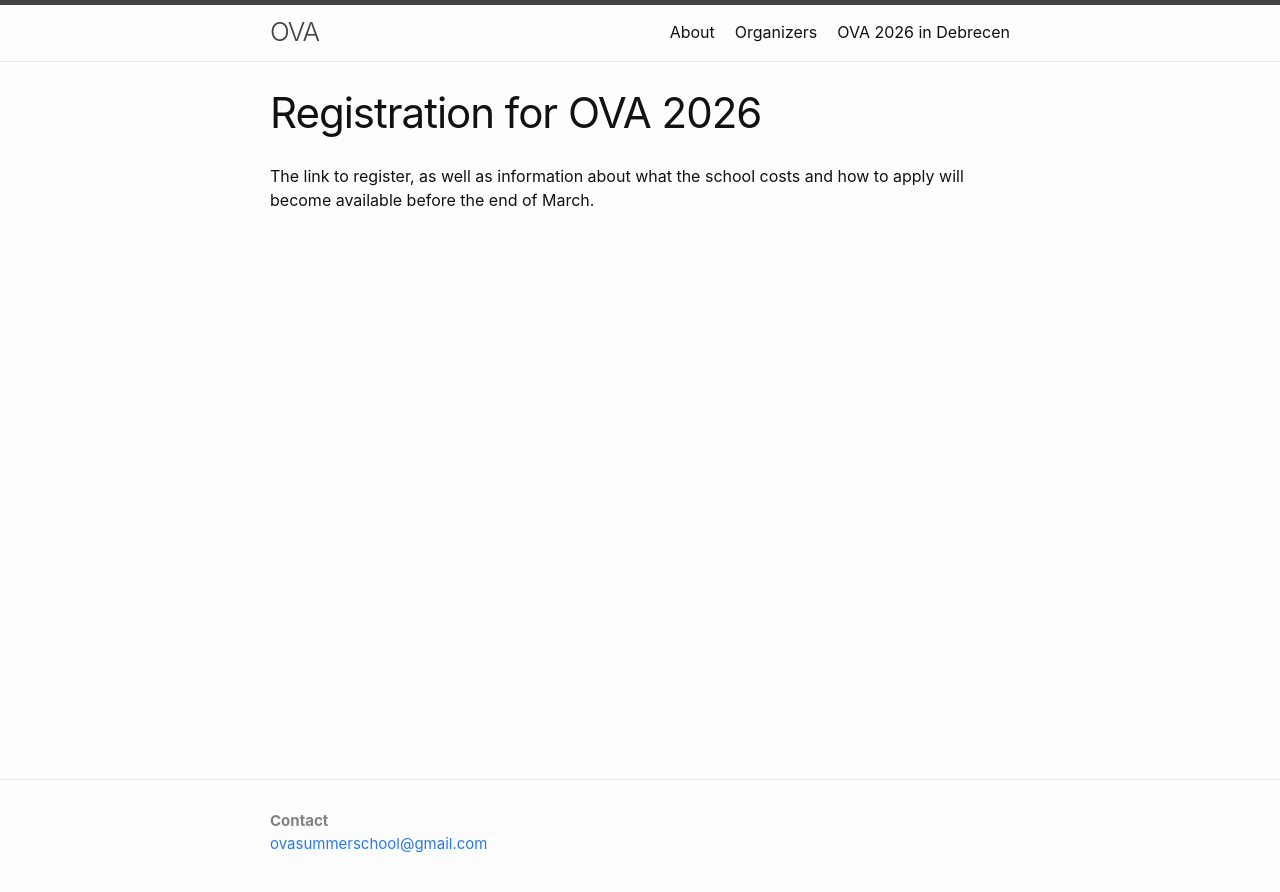
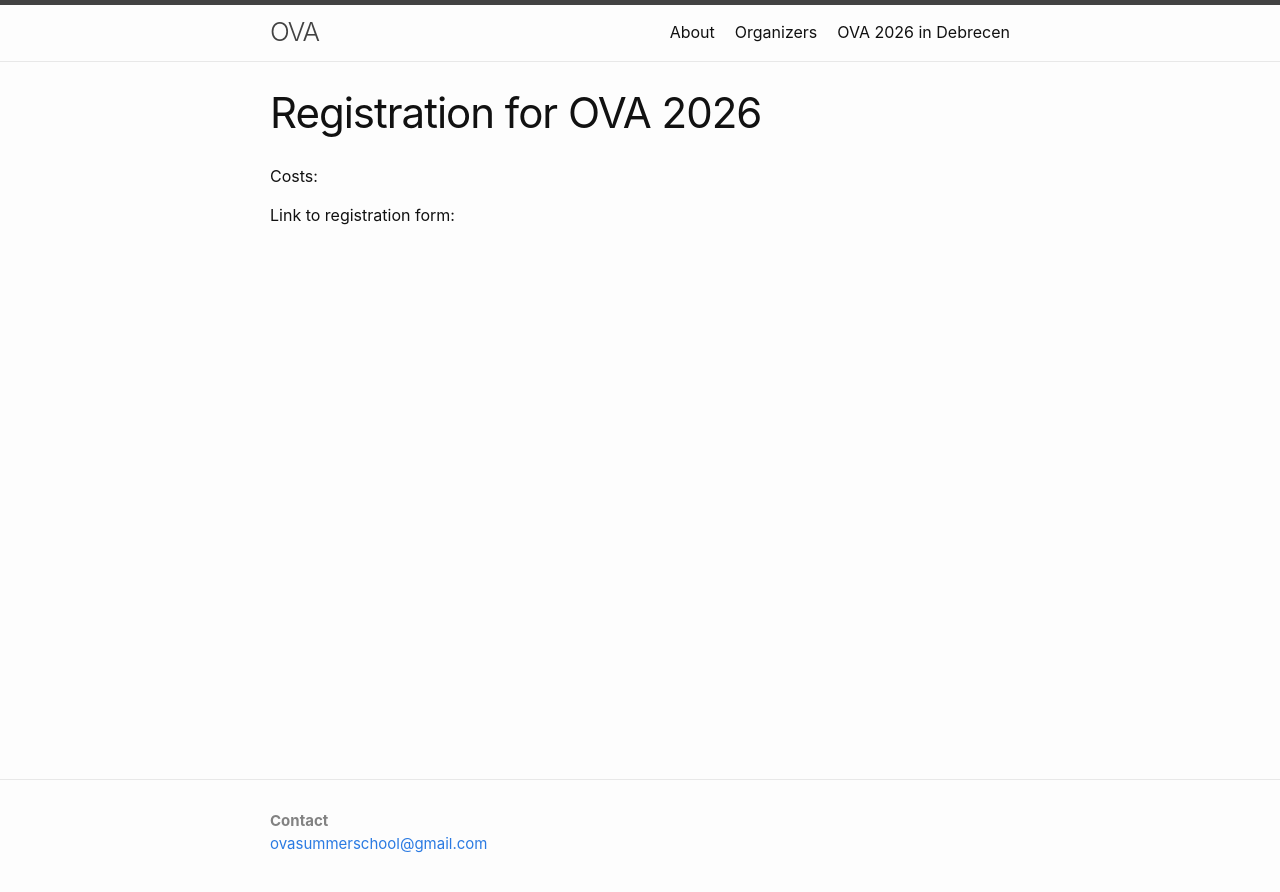
Before and after one commit to ovaschool/ovaschool.github.io, a Jekyll site: the page built from staticpages/ova2026-registration.markdown, in a window 1280 px wide. Shown: the top 892 px of the page. Built offline with Jekyll 4.4.1, drawn with Linux system fonts in a browser that asks for light colours.

Commit message:
Update ova2026-registration.markdown

```diff
--- a/staticpages/ova2026-registration.markdown
+++ b/staticpages/ova2026-registration.markdown
@@ -5,4 +5,8 @@ permalink: ova2026-registration
 exclude: true
 ---
 
-The link to register, as well as information about what the school costs and how to apply will become available before the end of March.
+
+Costs:
+
+
+Link to registration form:
```
